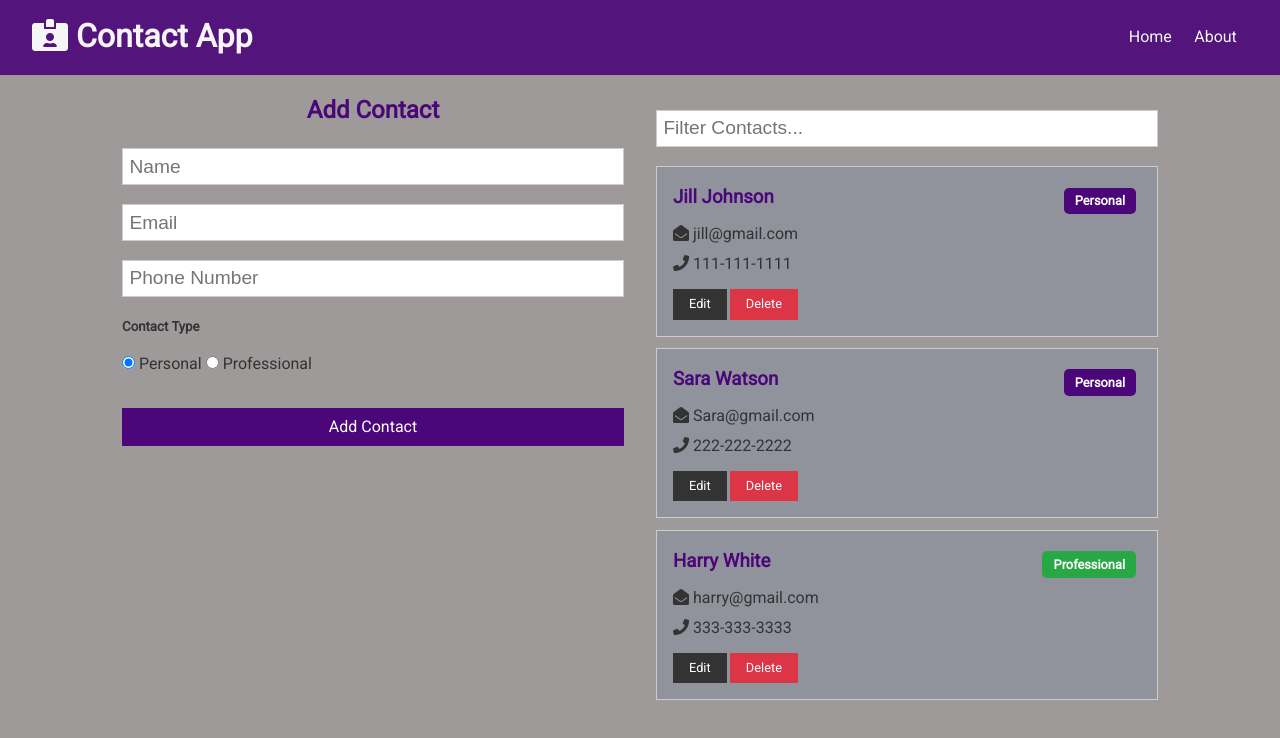
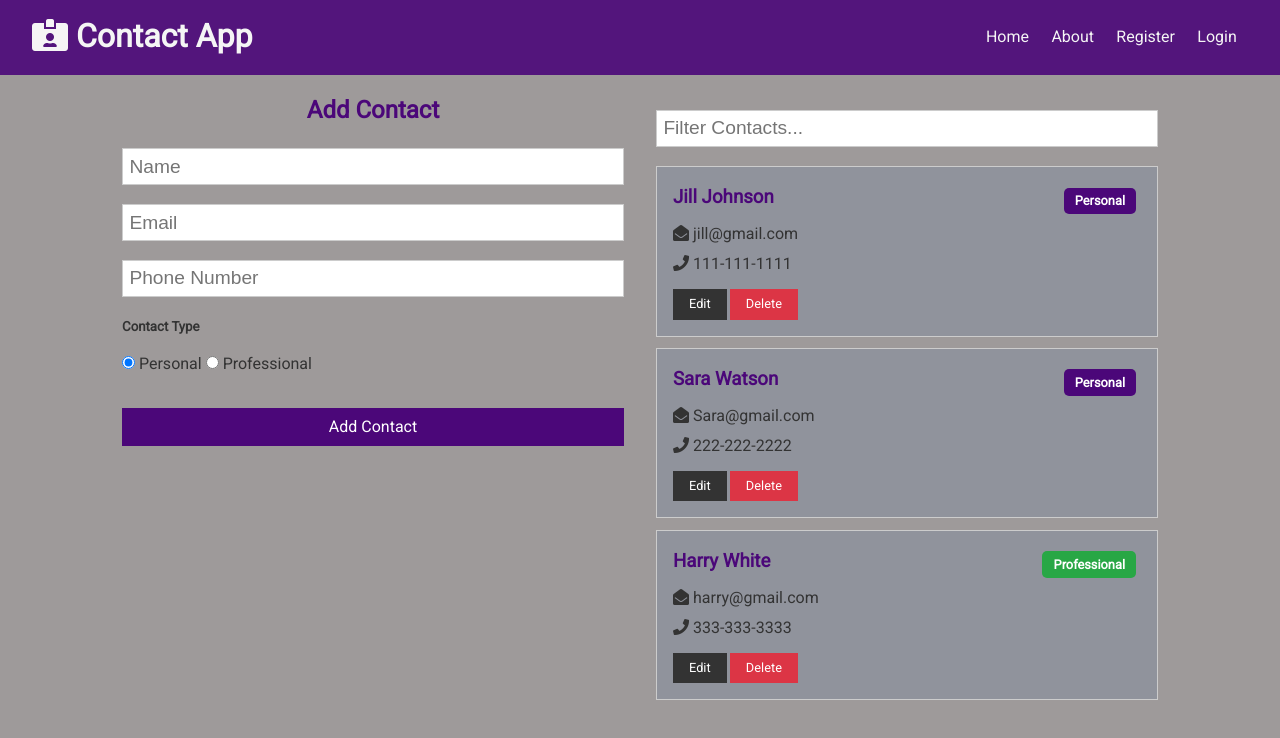
Before and after one commit to JHGarrett/Contact-App, a React (Create React App) app in the folder client/: page / in a window 1280 px wide. Shown: the top 738 px of the page. Built offline with nearby package versions, Linux system fonts and the light colour scheme.

Commit message:
added register/login routes

```diff
--- a/client/src/components/layout/Navbar.js
+++ b/client/src/components/layout/Navbar.js
@@ -1,19 +1,25 @@
-import React from 'react';
-import PropTypes from 'prop-types';
-import { Link } from 'react-router-dom';
+import React from "react";
+import PropTypes from "prop-types";
+import { Link } from "react-router-dom";
 
 const Navbar = ({ title, icon }) => {
   return (
-    <div className='navbar bg-primary'>
+    <div className="navbar bg-primary">
       <h1>
         <i className={icon} /> {title}
       </h1>
       <ul>
         <li>
-          <Link to='/'>Home</Link>
+          <Link to="/">Home</Link>
         </li>
         <li>
-          <Link to='/about'>About</Link>
+          <Link to="/about">About</Link>
+        </li>
+        <li>
+          <Link to="/register">Register</Link>
+        </li>
+        <li>
+          <Link to="/login">Login</Link>
         </li>
       </ul>
     </div>
@@ -22,11 +28,11 @@
 
 Navbar.propTypes = {
   title: PropTypes.string.isRequired,
-  icon: PropTypes.string,
+  icon: PropTypes.string
 };
 
 Navbar.defaultProps = {
-  title: 'Contact App',
-  icon: 'fas fa-id-card-alt',
+  title: "Contact App",
+  icon: "fas fa-id-card-alt"
 };
 export default Navbar;
```
